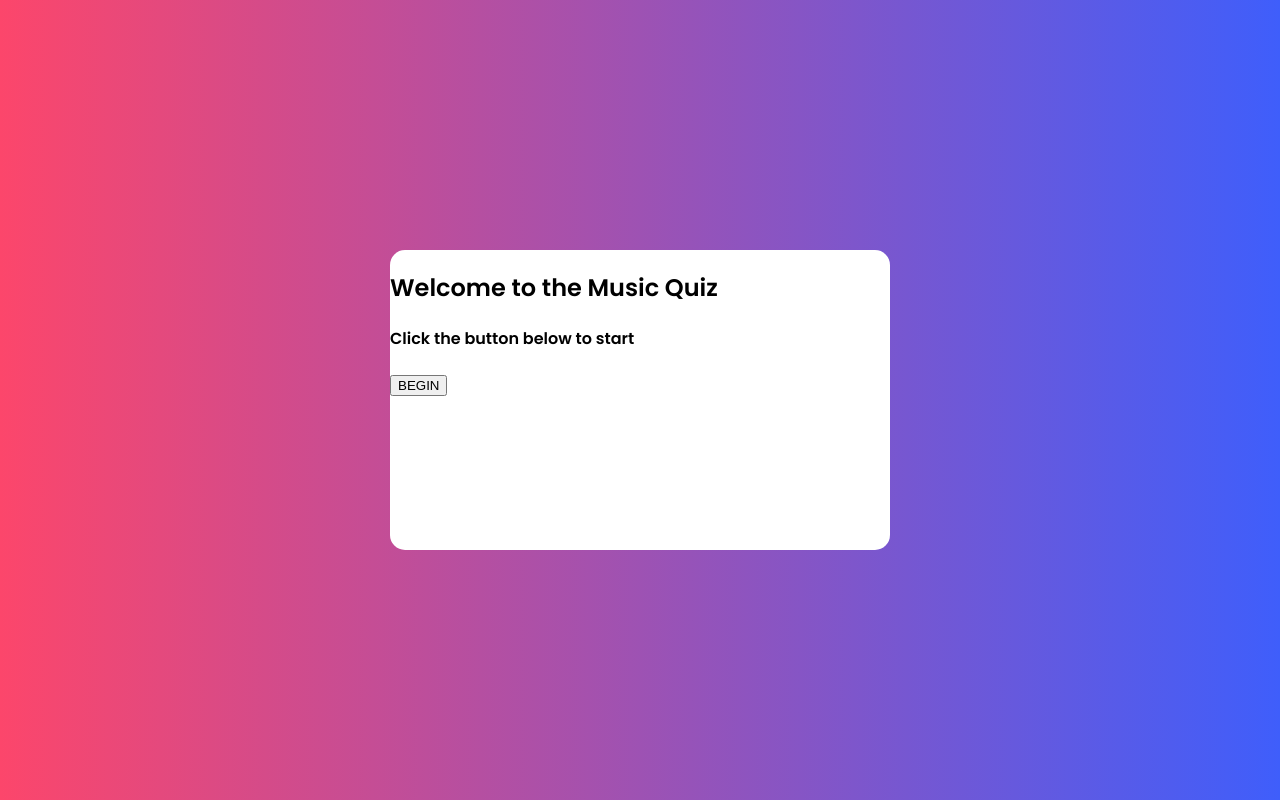
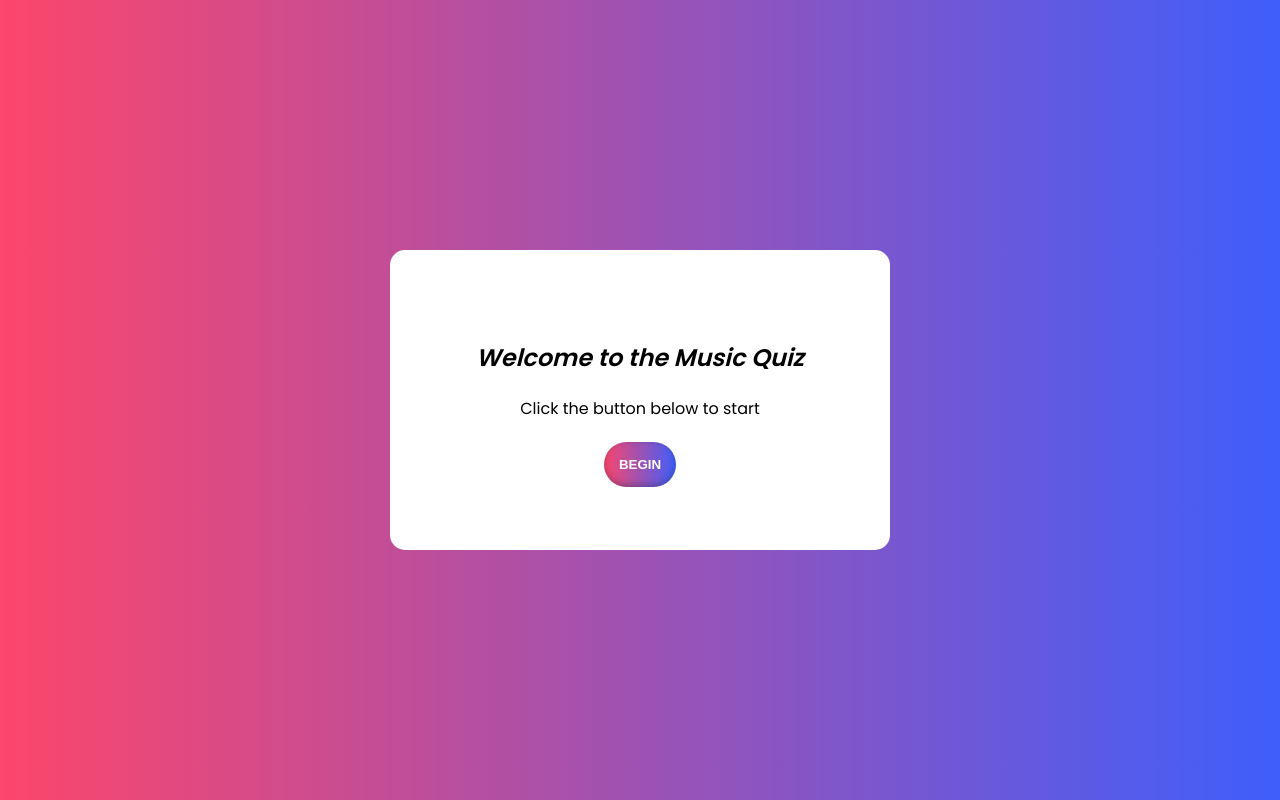
Before and after one commit to hollowayjenelle/quiz-app, a React (Create React App) app: page / in a window 1280 px wide. Built offline with nearby package versions, Linux system fonts and the light colour scheme.

Commit message:
add CSS for start card

```diff
--- a/src/App.css
+++ b/src/App.css
@@ -25,3 +25,26 @@ body{
   height: 300px;
   border-radius: 15px;
 }
+
+.start-card{
+  text-align: center;
+  padding: 70px 0;
+}
+
+.card-title{
+  font-style: italic;
+}
+
+.instructions{
+  font-weight: 400;
+}
+
+.start-btn{
+  background: linear-gradient(90deg, #FC466B 0%, #3F5EFB 100%);
+  color: white;
+  padding: 15px;
+  border-radius: 25px;
+  font-weight: 600;
+  border: none;
+  box-shadow: rgba(50, 50, 93, 0.25) 0px 50px 100px -20px, rgba(0, 0, 0, 0.3) 0px 30px 60px -30px, rgba(10, 37, 64, 0.35) 0px -2px 6px 0px inset;
+}
--- a/src/App.tsx
+++ b/src/App.tsx
@@ -1,22 +1,26 @@
-import {useState} from 'react';
-import './App.css';
-import Card from './components/Card';
+import { useState } from "react";
+import "./App.css";
+import Card from "./components/Card";
 
 function App() {
-  const [startQuiz, setStartQuiz] = useState<boolean>(false)
+  const [startQuiz, setStartQuiz] = useState<boolean>(false);
 
   const toggle = () => {
-    setStartQuiz(prevVal => !prevVal)
-  }
+    setStartQuiz((prevVal) => !prevVal);
+  };
   return (
     <div className="App">
-     {startQuiz ?
-     <Card/> :
-     <div className='start-card'>
-        <h2>Welcome to the Music Quiz</h2>
-        <h4>Click the button below to start</h4>
-        <button onClick={toggle}>BEGIN</button>
-      </div>}
+      {startQuiz ? (
+        <Card />
+      ) : (
+        <div className="start-card">
+          <h2 className="card-title">Welcome to the Music Quiz</h2>
+          <h4 className="instructions">Click the button below to start</h4>
+          <button className="start-btn" onClick={toggle}>
+            BEGIN
+          </button>
+        </div>
+      )}
     </div>
   );
 }
```
